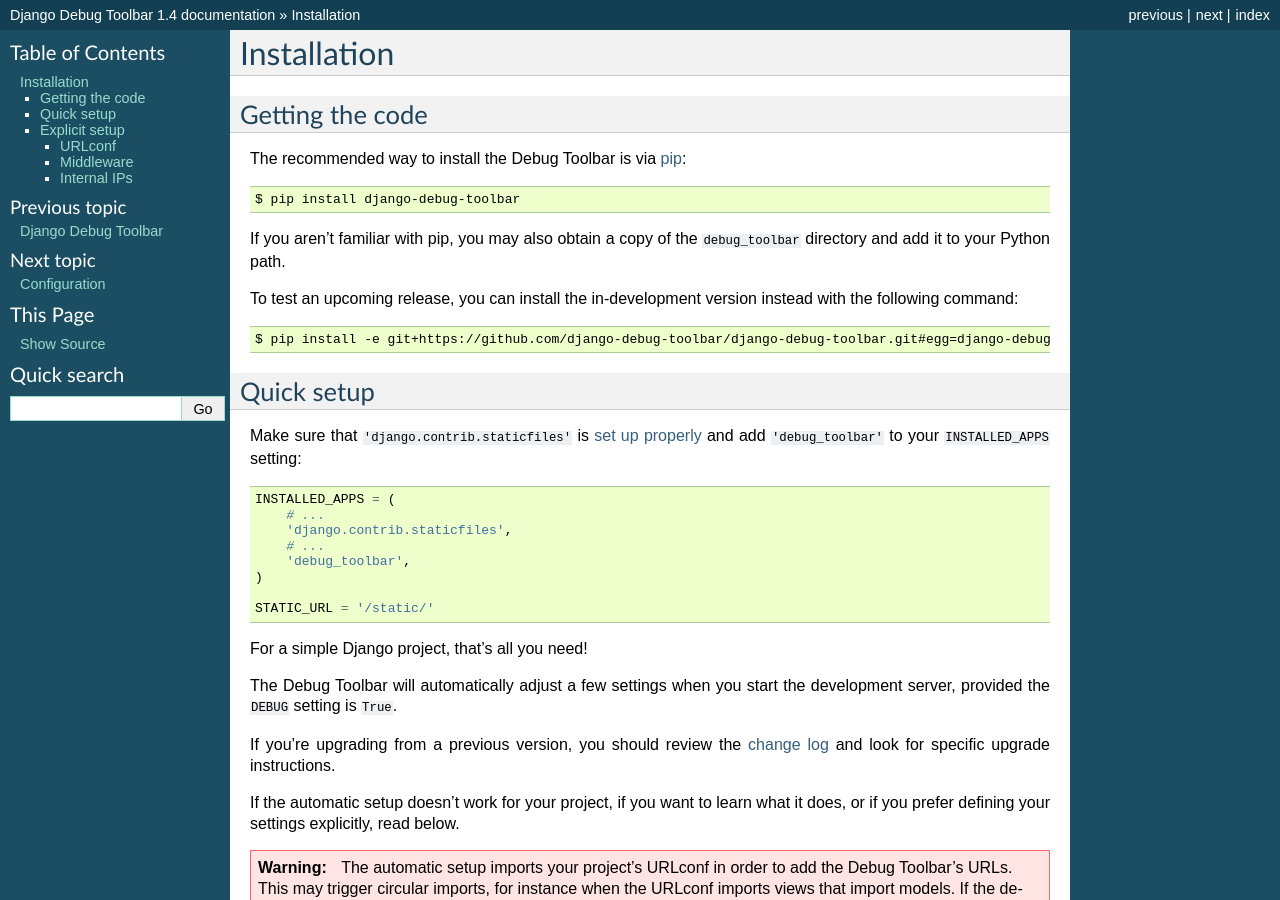
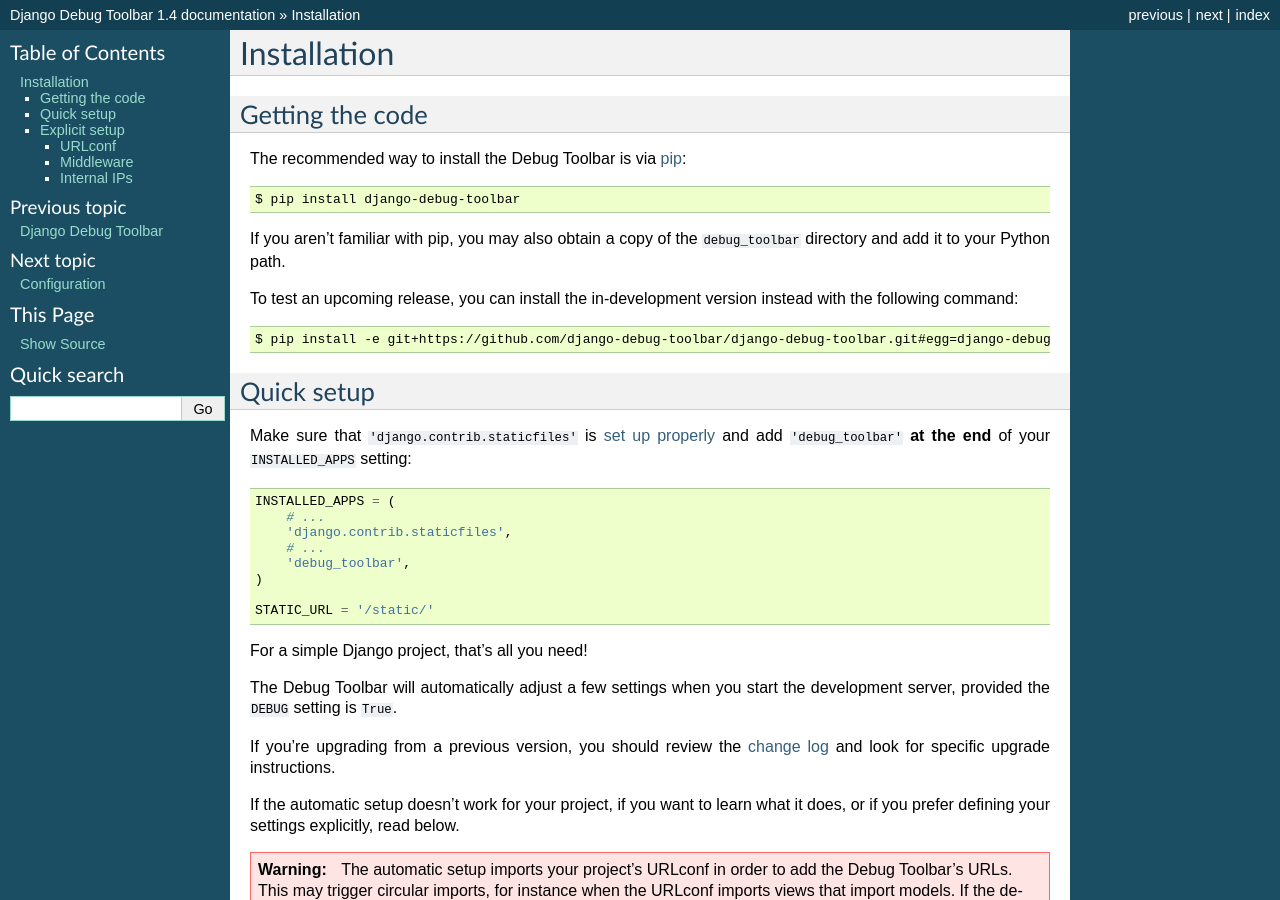
Before and after one commit to jazzband/django-debug-toolbar, a Sphinx documentation site: the page built from docs/installation.rst, in a window 1280 px wide and 900 px high. Built offline with Sphinx 7.4.7, drawn with Linux system fonts in a browser that asks for light colours.

Commit message:
Update installation.rst
Django admin isn't working if debug toolbar isn't at the end of INSTALLED_APS. I suggest to put it in docs.

```diff
--- a/docs/installation.rst
+++ b/docs/installation.rst
@@ -23,7 +23,7 @@
 
 Make sure that ``'django.contrib.staticfiles'`` is `set up properly
 <https://docs.djangoproject.com/en/stable/howto/static-files/>`_ and add
-``'debug_toolbar'`` to your ``INSTALLED_APPS`` setting::
+``'debug_toolbar'`` **at the end** of your ``INSTALLED_APPS`` setting::
 
     INSTALLED_APPS = (
         # ...
```
